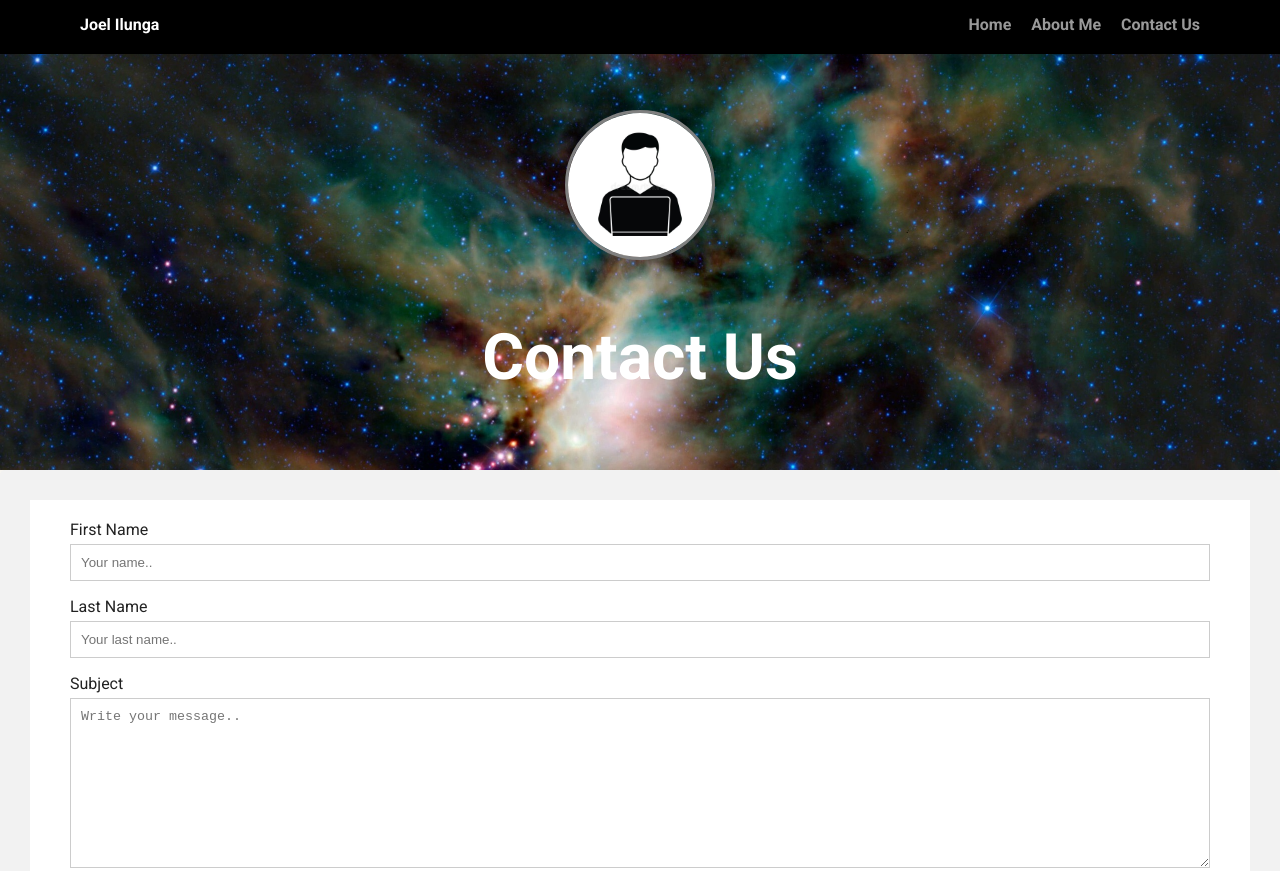
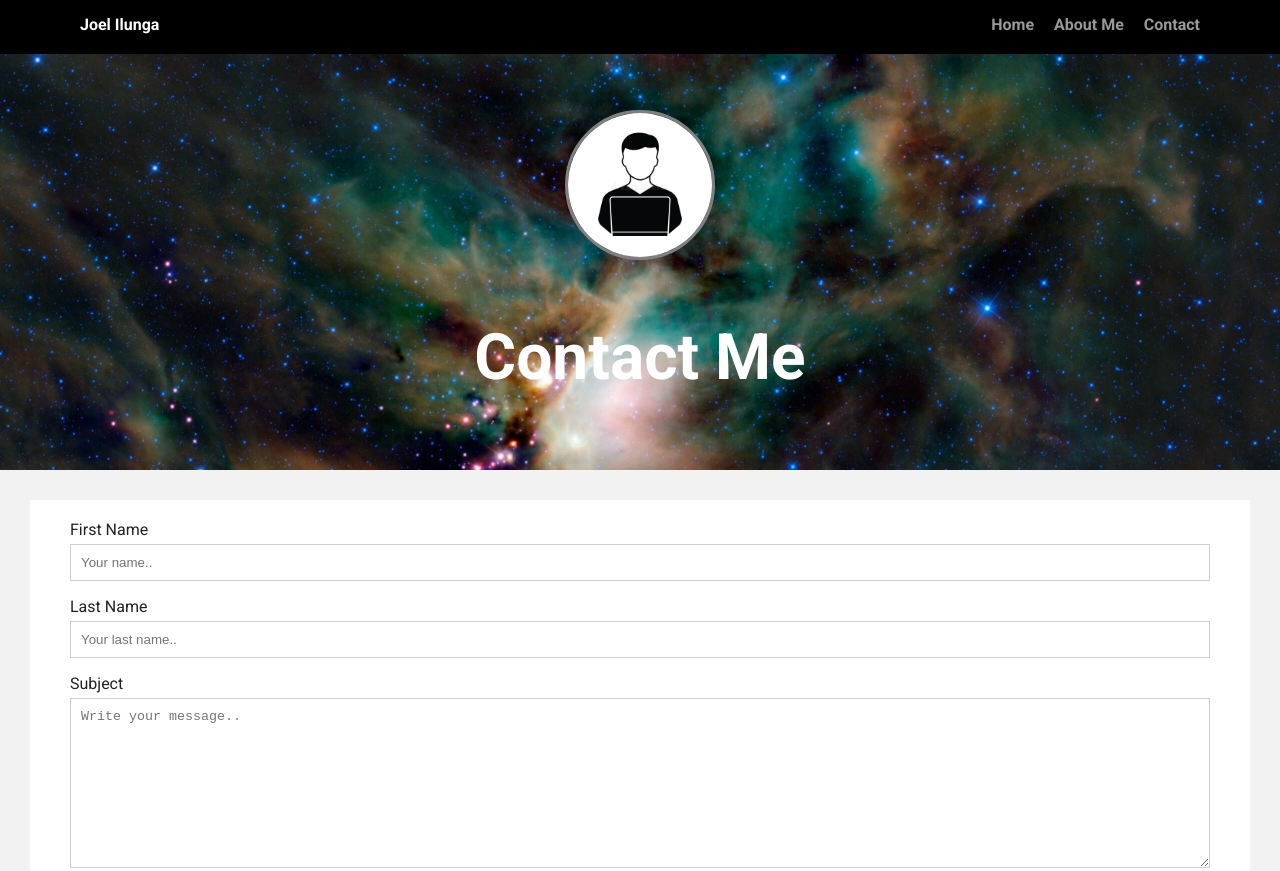
Before and after one commit to Jmfuniilunga/tech-degree-project-1, a plain HTML site: page contactme.html in a window 1280 px wide. Shown: the top 871 px of the page. Drawn offline with Linux system fonts and the light colour scheme; a web font is replaced by a local one.

Commit message:
Page titles changed
Page titles have been changed.

```diff
--- a/contactme.html
+++ b/contactme.html
@@ -2,7 +2,7 @@
 <html lang="en">
 <head>
   <meta charset="utf-8">
-  <title>Joel Ilunga's Profile-contact us</title>
+  <title>Joel Ilunga's Profile-contact</title>
   <meta name="viewport" content="width=device-width, initial-scale=1.0">
   <link rel="stylesheet" href="styles.css">
   <link href="https://fonts.googleapis.com/css?family=Muli%7CRoboto:400,300,500,700,900" rel="stylesheet"></head>
@@ -13,14 +13,14 @@
           <li class="name">Joel Ilunga</li>
           <li><a href="index.html">Home</a></li>
           <li><a href="aboutme.html">About Me</a></li>
-          <li><a href="contactme.html">Contact Us</a></li>
+          <li><a href="contactme.html">Contact</a></li>
         </ul>
     </nav>
 
     <header>
         <img src="images/myavatar.jpg" alt="joel's avatar" class="profile-image">
 
-      <h1 class="experience-title">Contact Us</h1>
+      <h1 class="experience-title">Contact Me</h1>
     </header>
 
 <main class="flex-2 contact-us-flex2">
```
Also changed, not shown: aboutme.html (+1 -1 lines), index.html (+1 -1 lines).
